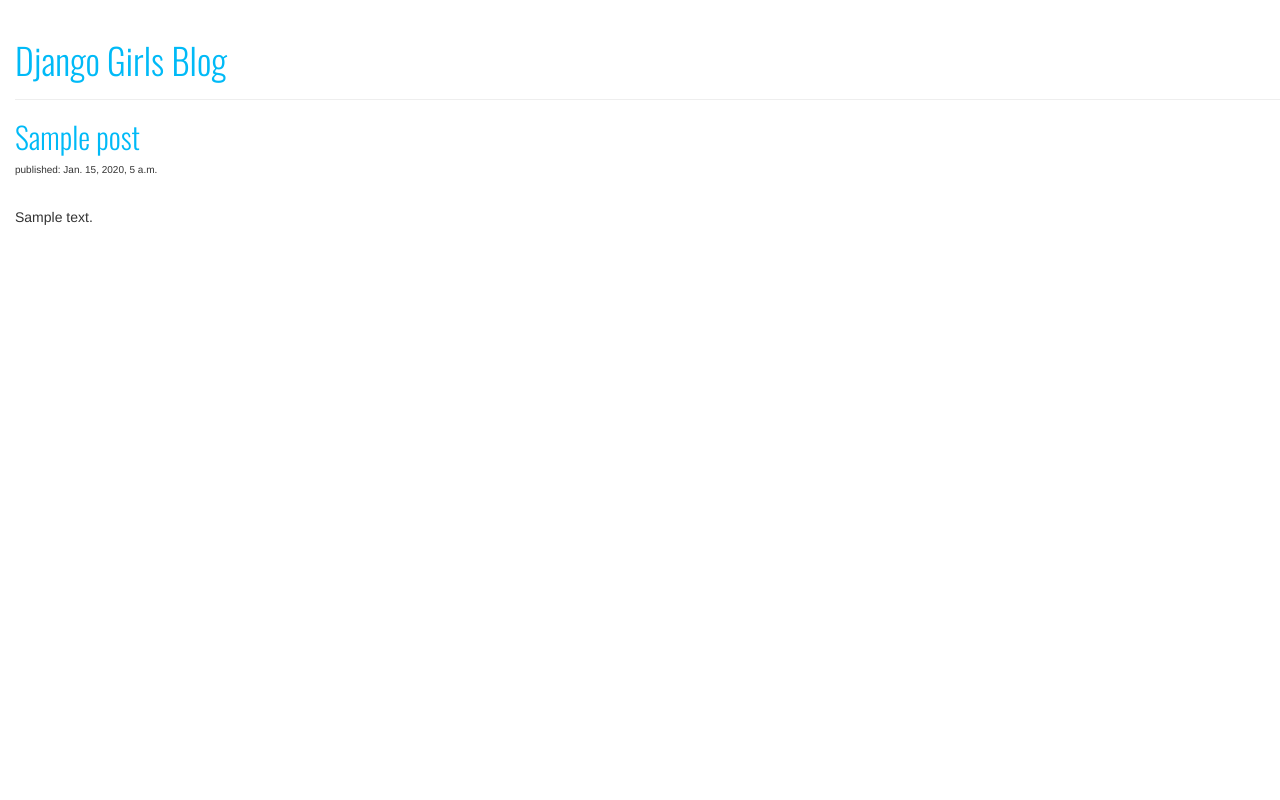
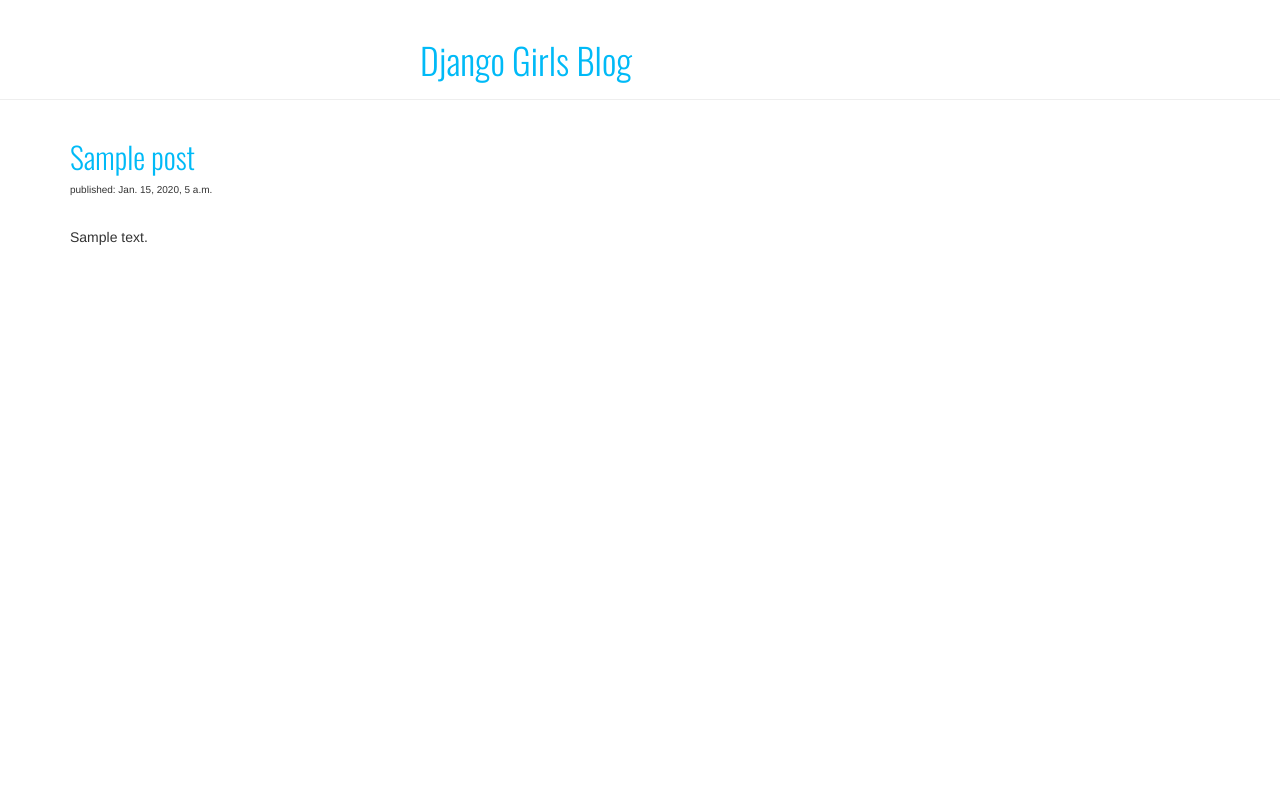
Before and after one commit to liesugahara/my-first-blog, a Django app: template blog/templates/blog/post_list.html in a window 1280 px wide. Run offline with Django 3.2, Linux system fonts and the light colour scheme; the template is opened without the code that fills it: values that come from a table or form of the project are taken from there, others are empty; tables that the repository leaves empty hold one stand-in row (values such as "Sample post"); some libraries are stand-ins or nearby versions.

Commit message:
Changed the HTML for the site.

```diff
--- a/blog/static/css/blog.css
+++ b/blog/static/css/blog.css
@@ -7,6 +7,12 @@
     font-family: 'Oswald';
 }
 
+.page-header {
+    margin-left: 0;
+padding-left: 420px;
+
+}
+
 body {
-    padding-left: 15px;
+    padding-left: 0px;
 }
--- /dev/null
+++ b/blog/templates/blog/base.html
@@ -0,0 +1,23 @@
+{% load staticfiles %}
+<html>
+    <head>
+        <title>Django Girls blog</title>
+	<link link href="https://fonts.googleapis.com/css?family=Oswald:300" rel="stylesheet" type="text/css">
+        <link rel="stylesheet" href="//maxcdn.bootstrapcdn.com/bootstrap/3.2.0/css/bootstrap.min.css">
+        <link rel="stylesheet" href="//maxcdn.bootstrapcdn.com/bootstrap/3.2.0/css/bootstrap-theme.min.css">
+        <link rel="stylesheet" href="{% static 'css/blog.css' %}">
+    </head>
+    <body>
+    <div class="page-header">
+        <h1><a href="/">Django Girls Blog</a></h1>
+    </div>
+    <div class="content container">
+        <div class="row">
+            <div class="col-md-8">
+            {% block content %}
+            {% endblock %}
+            </div>
+        </div>
+    </div>
+    </body>
+</html>
--- a/blog/templates/blog/post_list.html
+++ b/blog/templates/blog/post_list.html
@@ -1,26 +1,14 @@
-{% load staticfiles %}
-<html>
-    <head>
-        <title>Django Girls blog</title>
-	<link link href="https://fonts.googleapis.com/css?family=Oswald:300" rel="stylesheet" type="text/css">
-        <link rel="stylesheet" href="//maxcdn.bootstrapcdn.com/bootstrap/3.2.0/css/bootstrap.min.css">
-        <link rel="stylesheet" href="//maxcdn.bootstrapcdn.com/bootstrap/3.2.0/css/bootstrap-theme.min.css">
-        <link rel="stylesheet" href="{% static 'css/blog.css' %}">
-    </head>
-    <body>
-        <div class="page-header">
-            <h1><a href="/">Django Girls Blog</a></h1>
-        </div>
+{% extends 'blog/base.html' %}
 
+{% block content %}
         {% for post in posts %}
             <div class="post">
 		<h2><a href="">{{ post.title }}</a></h2>
                 <p><font size="1">published: {{ post.published_date }}</font></p>
                 <br />
                 <p>{{ post.text|linebreaksbr }}</p>
-                <br />
+
             </div>
 
         {% endfor %}
-    </body>
-</html>
+{% endblock %}
```
